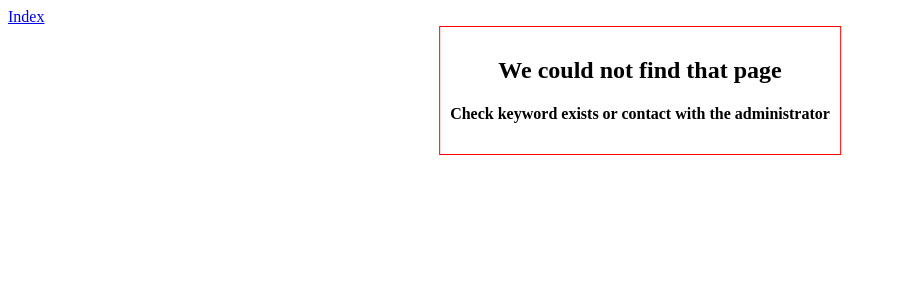
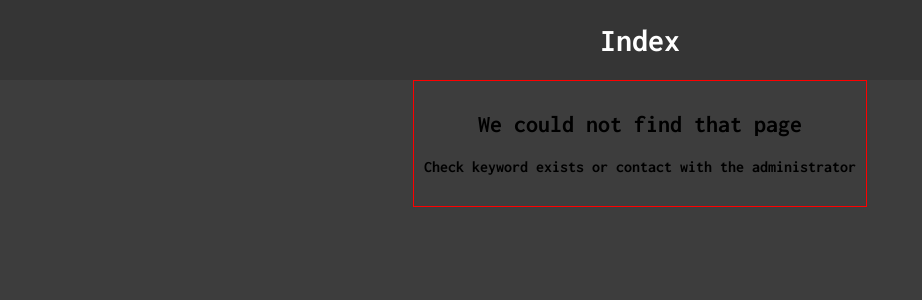
Before and after one commit to jsopesens/tesauro, a Django app: template tesaurusWebApp/templates/404.html in a window 1280 px wide. Shown: the top 300 px of the page, without its empty margins (0-922 px from the left). Run offline with Django 4.2, Linux system fonts and the light colour scheme; the template is opened without the code that fills it, so the values that code supplies are empty.

Commit message:
adding styles to pages

```diff
--- /dev/null
+++ b/tesaurusWebApp/keywords/static/keywords/single_keyword.css
@@ -0,0 +1,3 @@
+body{
+    background-color: aliceblue;
+}
--- a/tesaurusWebApp/keywords/templates/keywords/index.html
+++ b/tesaurusWebApp/keywords/templates/keywords/index.html
@@ -3,7 +3,7 @@
 {% load static %}
 
 {% block css_files %}
-<link rel="stylesheet" href="{% static 'keywords/keywords.css' %}">
+    <link rel="stylesheet" href="{% static 'keywords/keywords.css' %}">
 {% endblock %}
 
 {% block  page_title %}
--- a/tesaurusWebApp/keywords/templates/keywords/single_keyword.html
+++ b/tesaurusWebApp/keywords/templates/keywords/single_keyword.html
@@ -1,7 +1,13 @@
 {% extends "layout.html" %}
+
+{% load static %}
 
 {% block page_title %}
     IPHES Thesaurus | {{keyword}}
+{% endblock %}
+
+{% block css_files %}
+    <link rel="stylesheet" href="{% static 'keywords/single_keyword.css' %}">
 {% endblock %}
 
 {% block content %}
--- /dev/null
+++ b/tesaurusWebApp/static/styles.css
@@ -0,0 +1,38 @@
+@import url('https://fonts.googleapis.com/css2?family=Inconsolata:wght@400;700&display=swap');
+
+html{
+    font-family: Inconsolata
+}
+
+body{
+    margin: 0;
+    background-color: #3d3d3d;
+}
+
+header{
+    width: 100%;
+    height: 5rem;
+    background-color: #353535;
+    position: sticky;
+    top: 0;
+}
+
+nav{
+    width: 100%;
+    height: 100%;
+    display: flex;
+    justify-content: center;
+    align-items: center;
+}
+
+header nav a{
+    color: white;
+    font-size: 2rem;
+    font-weight: bold;
+    text-decoration: none;
+}
+
+header nav a:hover,
+header nav a:active{
+    color:rgb(162, 188, 42)
+}
--- a/tesaurusWebApp/templates/layout.html
+++ b/tesaurusWebApp/templates/layout.html
@@ -1,3 +1,5 @@
+{% load static %}
+
 <!DOCTYPE html>
 <html lang="en">
 <head>
@@ -5,6 +7,7 @@
     <meta http-equiv="X-UA-Compatible" content="IE=edge">
     <meta name="viewport" content="width=device-width, initial-scale=1.0">
     <title>{% block page_title %}IPHES Thesaurus{% endblock %}</title>
+    <link rel="stylesheet" href="{% static 'styles.css' %}">
     {% block css_files %}
     {% endblock %}
 </head>
--- a/tesaurusWebApp/tesaurusWebApp/settings.py
+++ b/tesaurusWebApp/tesaurusWebApp/settings.py
@@ -9,7 +9,6 @@ https://docs.djangoproject.com/en/4.0/topics/settings/
 For the full list of settings and their values, see
 https://docs.djangoproject.com/en/4.0/ref/settings/
 """
-
 from pathlib import Path
 
 # Build paths inside the project like this: BASE_DIR / 'subdir'.
@@ -117,8 +116,11 @@ USE_TZ = True
 
 # Static files (CSS, JavaScript, Images)
 # https://docs.djangoproject.com/en/4.0/howto/static-files/
+STATIC_URL = 'static/'
 
-STATIC_URL = 'static/'
+STATICFILES_DIRS = [
+    BASE_DIR / "static",
+]
 
 # Default primary key field type
 # https://docs.djangoproject.com/en/4.0/ref/settings/#default-auto-field
```
Also changed, not shown: tesaurusWebApp/keywords/static/keywords/keywords.css (+28 -0 lines).
